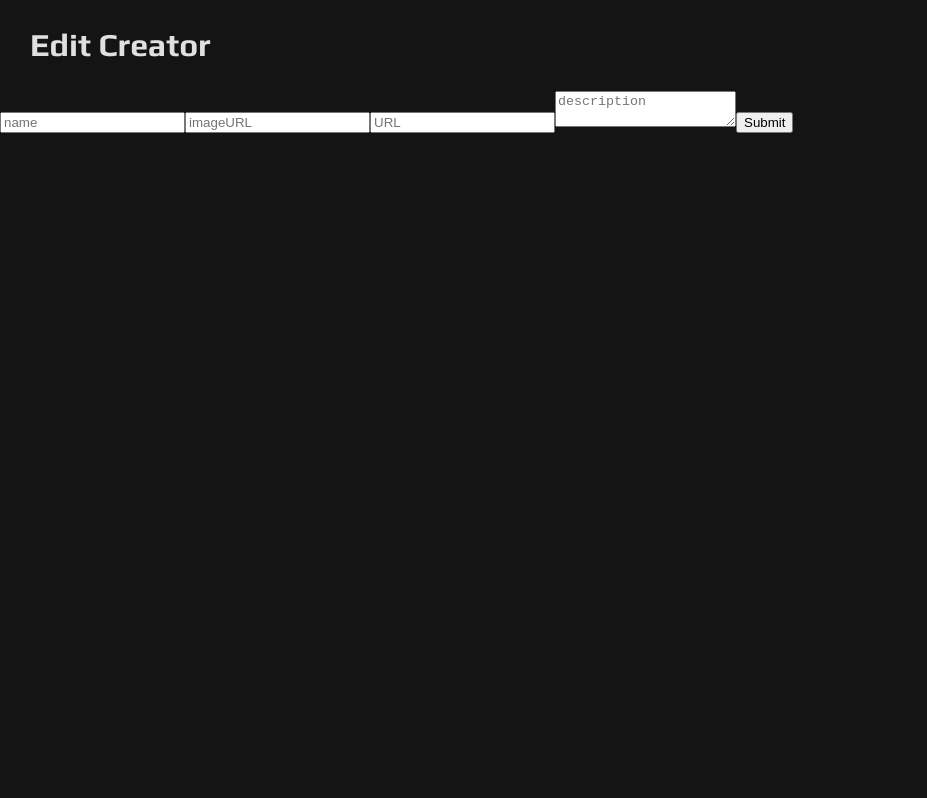
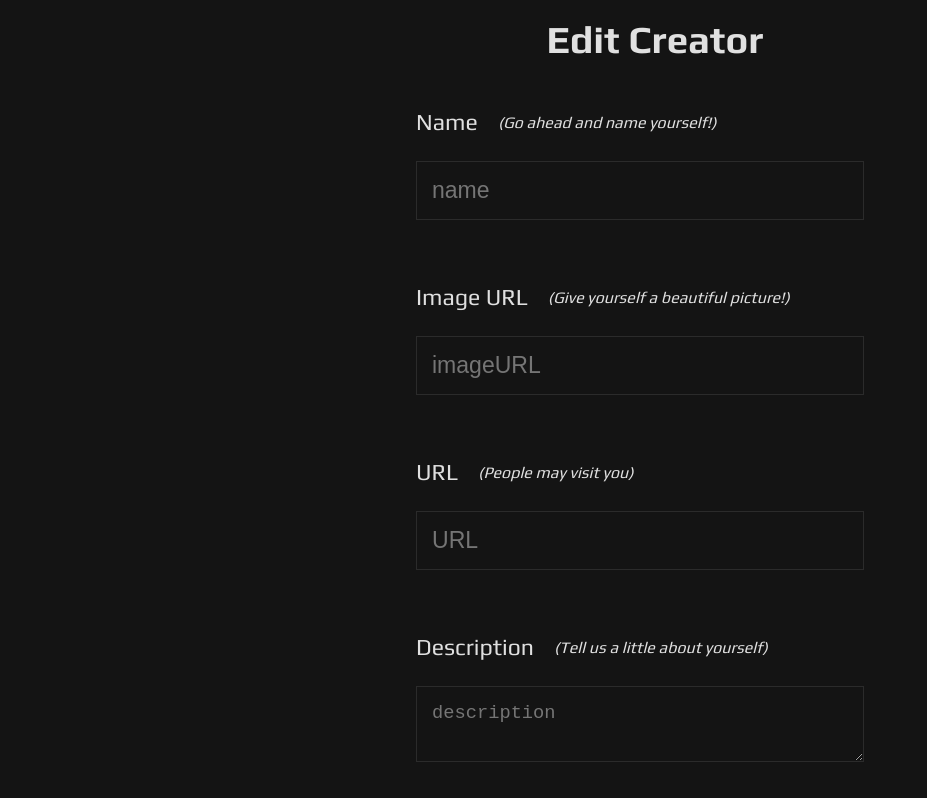
Before and after one commit to winterwithouther/creatorverse, a React (Vite) app: page /creators/1/edit in a window 1280 px wide. Shown: the top 798 px of the page, without its empty margins (0-927 px from the left). Built offline with nearby package versions, Linux system fonts and the light colour scheme; no server answers; a web font is replaced by a local one.

Commit message:
edit creator form styling

```diff
--- a/src/App.css
+++ b/src/App.css
@@ -12,4 +12,5 @@ html, body {
   height: 100%;
   margin: 0;
   padding: 0;
+  overflow-x: hidden;
 }
--- /dev/null
+++ b/src/css/EditCreator.css
@@ -0,0 +1,82 @@
+.container {
+    width: 50%;
+    height: 100%;
+    margin: auto;
+
+    display: flex;
+    justify-items: center;
+    font-size: 1.2em;
+}
+
+.edit-creator-container {
+    width: 70%;
+    height: 90%;
+    margin: auto;
+
+    display: flex;
+    flex-direction: column;
+    align-items: center;
+    justify-content: center;
+}
+
+h1 {
+    width: 100%;
+    text-align: center;
+}
+
+.form {
+    width: 100%;
+    height: 100%;
+    display: flex;
+    flex-direction: column;
+    gap: 50px;
+}
+
+.input-container {
+    display: flex;
+    flex-direction: column;
+    gap: 10px;
+}
+
+.input-container input, textarea {
+    font-size: 1.2em;
+    padding: 15px;
+    outline: none;
+    background:  transparent;
+    border: 1px solid rgba(255, 255, 255, 0.1);
+}
+
+.input-container input:focus, textarea:focus {
+    transition: .25s ease-in-out;
+    box-shadow: 0 0 50px 20px rgba(255, 255, 255, 0.1);
+}
+
+.details-container {
+    display: flex;
+    align-items: center;
+    gap: 20px;
+}
+
+.details-container label {
+    font-size: 1.2em;
+}
+
+.details-container p {
+    font-size: 16px;
+    font-style: italic;
+}
+
+button {
+    width: 40%;
+    margin: 0 auto;
+    font-size: 1.5em;
+    padding: 20px;
+    letter-spacing: 2px;
+    background: none;
+    border: 1px solid rgba(255, 255, 255, 0.1);
+}
+
+button:hover {
+    transition: .25s ease-in-out;
+    box-shadow: 0 0 50px 20px rgba(255, 255, 255, 0.1);
+}
--- a/src/css/Homepage.css
+++ b/src/css/Homepage.css
@@ -24,11 +24,13 @@
     left: 0;
     width: 100%;
     height: 50%;
-    background: linear-gradient(to top, rgba(0, 0, 0, 0.8), transparent);
+    background: linear-gradient(to top, rgba(0, 0, 0, 0.9), transparent);
     z-index: 0;
 }
 
 .homepage-container h1 {
+    text-align: center;
+    width: 25%;
     font-size: 5em;
     position: relative;
 }
--- a/src/css/ShowCreators.css
+++ b/src/css/ShowCreators.css
@@ -14,6 +14,7 @@
     width: 100%;
     margin: 0 auto;
     border-top: solid rgb(60, 60, 60) 1px;
+
 }
 
 h1 {
--- a/src/pages/AddCreator.jsx
+++ b/src/pages/AddCreator.jsx
@@ -72,7 +72,6 @@ export default function AddCreators() {
                 </div>
                 <div>
                     <button type="submit">Add Creator</button>
-                    <button>Delete</button>
                 </div>
             </form>
         </div>
--- a/src/pages/EditCreator.jsx
+++ b/src/pages/EditCreator.jsx
@@ -1,6 +1,7 @@
 import { useEffect, useState } from "react";
 import toast from "react-hot-toast";
 import { Navigate, useNavigate, useParams } from "react-router-dom";
+import "../css/EditCreator.css"
 
 export default function EditCreators() {
   const { id } = useParams();
@@ -76,15 +77,41 @@ export default function EditCreators() {
   }
 
   return (
-    <div>
+    <div className="container">
+      <div className="edit-creator-container">
         <h1>Edit Creator</h1>
-      <form onSubmit={handleUpdate}>
+        <form className="form" onSubmit={handleUpdate}>
+          <div className="input-container">
+            <div className="details-container">
+              <label>Name</label>
+              <p>{"("}Go ahead and name yourself!{")"}</p>
+            </div>
             <input onChange={handleChange} type="text" name="name" placeholder="name" value={formData.name} required/>
+          </div>
+          <div className="input-container">
+            <div className="details-container">
+              <label>Image URL</label>
+              <p>{"("}Give yourself a beautiful picture!{")"}</p>
+            </div>
             <input onChange={handleChange} type="text" name="imageURL" placeholder="imageURL" value={formData.imageURL}/>
+          </div>
+          <div className="input-container">
+            <div className="details-container">
+              <label>URL</label>
+              <p>{"("}People may visit you{")"}</p>
+            </div>
             <input onChange={handleChange} type="text" name="url" placeholder="URL" value={formData.url} required/>
+          </div>
+          <div className="input-container">
+            <div className="details-container">
+              <label>Description</label>
+              <p>{"("}Tell us a little about yourself{")"}</p>
+            </div>
             <textarea onChange={handleChange} name="description" placeholder="description" value={formData.description}></textarea>
+          </div>
           <button type="submit">Submit</button>
         </form>
       </div>
+    </div>
   )
 }
```
Lines whose indentation alone changed are shown as unchanged.
